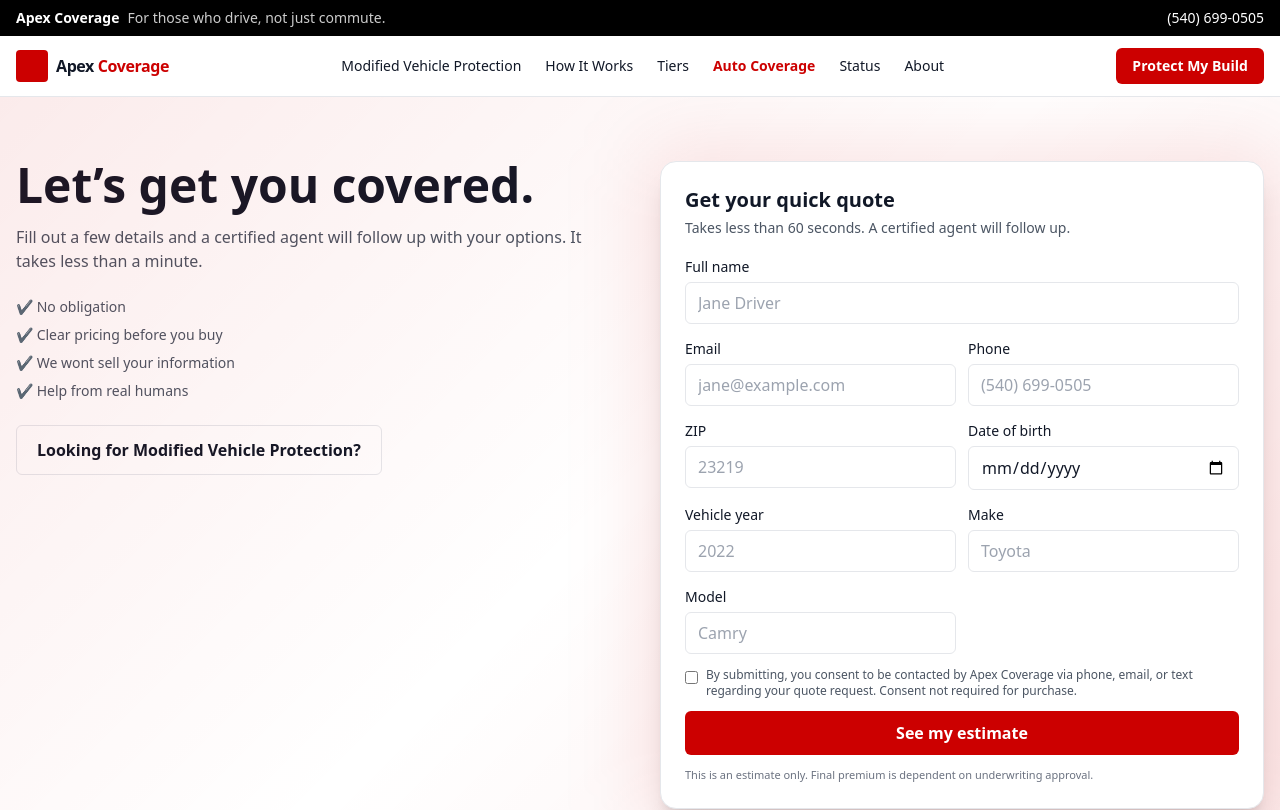
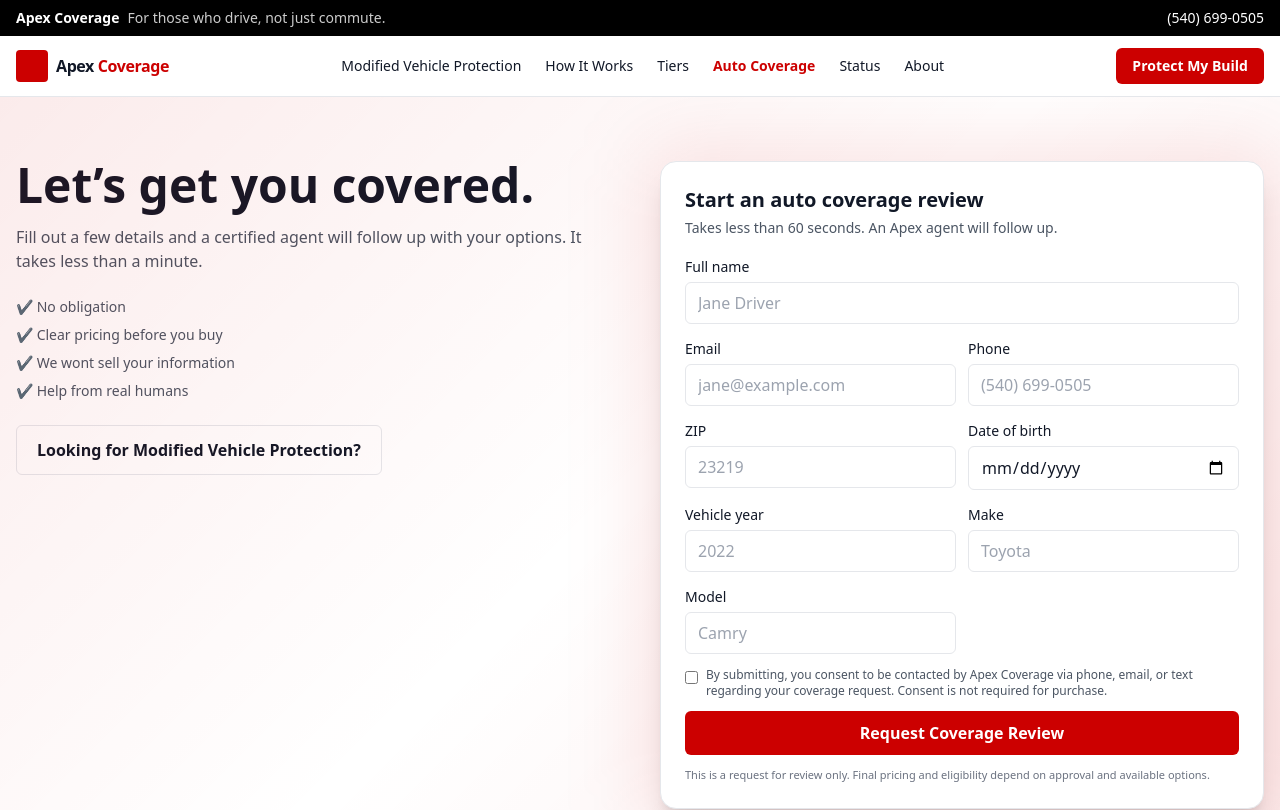
Before and after one commit to apexcoverage/Apex-Coverage-Site, a Next.js app: page /quote in a window 1280 px wide. Shown: the top 810 px of the page. Built offline with nearby package versions, Linux system fonts and the light colour scheme.

Commit message:
Update QuoteForm.tsx

```diff
--- a/components/QuoteForm.tsx
+++ b/components/QuoteForm.tsx
@@ -1,94 +1,70 @@
 'use client';
+
 import React, { useState } from 'react';
 
 export default function QuoteForm() {
   const [consent, setConsent] = useState(false);
-  const [formStatus, setFormStatus] = useState<"idle" | "submitting" | "success" | "error">("idle");
-  const [faqOpen, setFaqOpen] = useState<number | null>(0);
-
-  function FAQItem({ i, q, a }: { i: number; q: string; a: string }) {
-    const open = faqOpen === i;
-    return (
-      <div style={{ borderBottom: '1px solid #e5e7eb' }}>
-        <button
-          onClick={() => setFaqOpen(open ? null : i)}
-          style={{ width: '100%', padding: '16px 0', textAlign: 'left' }}
-          aria-expanded={open}
-        >
-          <span style={{ fontWeight: 600 }}>{q}</span>
-          <span style={{ float: 'right' }}>{open ? '▲' : '▼'}</span>
-        </button>
-        {open && <p style={{ paddingBottom: 16, color: '#4b5563' }}>{a}</p>}
-      </div>
-    );
-  }
+  const [formStatus, setFormStatus] = useState<'idle' | 'submitting' | 'success' | 'error'>('idle');
 
   async function onSubmitQuote(e: React.FormEvent) {
     e.preventDefault();
     const formEl = e.target as HTMLFormElement;
 
     if (!consent) {
-      alert("Please accept the consent notice to proceed.");
+      alert('Please accept the consent notice to proceed.');
       return;
     }
 
     const fd = new FormData(formEl);
-    fd.set("consent", consent ? "true" : "false");
+    fd.set('consent', consent ? 'true' : 'false');
 
     try {
-      setFormStatus("submitting");
-      const res = await fetch("/api/lead", { method: "POST", body: fd });
+      setFormStatus('submitting');
+      const res = await fetch('/api/lead', { method: 'POST', body: fd });
       const data = await res.json();
-      if (!res.ok || data?.ok !== true) throw new Error(data?.error || "Upstream error");
+      if (!res.ok || data?.ok !== true) {
+        throw new Error(data?.error || 'Upstream error');
+      }
 
-      setFormStatus("success");
+      setFormStatus('success');
       formEl.reset();
       setConsent(false);
     } catch (err) {
       console.error(err);
-      setFormStatus("error");
+      setFormStatus('error');
     }
+  }
+
+  if (formStatus === 'success') {
+    return (
+      <div className="relative bg-white border rounded-2xl shadow-xl p-6 text-center">
+        <h3 className="text-2xl font-semibold text-green-700 mb-2">
+          Coverage Review Submitted
+        </h3>
+        <p className="text-gray-700 mb-6">
+          Thanks for reaching out. An Apex Coverage agent will contact you soon
+          to review your options.
+        </p>
+        <button
+          onClick={() => setFormStatus('idle')}
+          className="bg-red-600 text-white px-6 py-2 rounded-md font-semibold hover:bg-red-700"
+        >
+          Start Another Review
+        </button>
+      </div>
+    );
   }
 
   return (
     <div className="relative bg-white border rounded-2xl shadow-xl p-6">
-      {formStatus === "success" ? (
-        <div className="text-center">
-          <h3 className="text-2xl font-semibold text-green-700 mb-2">Quote Request Submitted!</h3>
-          <p className="text-gray-700 mb-6">
-            Thanks for reaching out. A certified agent from <strong>Apex Coverage</strong> will contact you soon to finalize your quote.
-          </p>
-          <button
-            onClick={() => setFormStatus("idle")}
-            className="bg-red-600 text-white px-6 py-2 rounded-md font-semibold hover:bg-red-700"
-          >
-            Start Another Quote
-          </button>
-
-          <section className="mt-8 text-left">
-            <h4 className="text-xl font-semibold mb-3">Frequently Asked Questions</h4>
-            <div className="divide-y divide-gray-200">
-              {[
-                { q: "When will I hear back?", a: "Usually within one business day. Feel free to send us an email or call." },
-                { q: "Do you run my credit?", a: "In some cases, credit-based coverage is necessary. We’ll tell you before any soft checks." },
-                { q: "Can I change deductibles later?", a: "Yes—most changes can be made mid-term or at renewal." },
-                { q: "Do you cover modified cars?", a: "Yes. Tell us your mods and we’ll put together a coverage that fits your needs." },
-              ].map((f, i) => (
-                <FAQItem key={i} i={i} q={f.q} a={f.a} />
-              ))}
-            </div>
-          </section>
-        </div>
-      ) : (
-        <>
-          <h3 className="text-xl font-semibold mb-1">Get your quick quote</h3>
+      <h3 className="text-xl font-semibold mb-1">Start an auto coverage review</h3>
       <p className="text-sm text-gray-600 mb-4">
-            Takes less than 60 seconds. A certified agent will follow up.
+        Takes less than 60 seconds. An Apex agent will follow up.
       </p>
 
-          {formStatus === "error" && (
+      {formStatus === 'error' && (
         <div className="mb-3 rounded-md bg-red-50 border border-red-200 text-red-700 px-3 py-2 text-sm">
-              We couldn’t submit your quote. Please try again in a moment or email{" "}
+          We could not submit your coverage request. Please try again in a moment or email{' '}
           <a className="underline" href="mailto:support@driveapexcoverage.com">
             support@driveapexcoverage.com
           </a>.
@@ -137,25 +113,25 @@
               className="mt-1"
             />
             <span>
-                  By submitting, you consent to be contacted by Apex Coverage via phone, email, or text regarding your quote request.
-                  Consent not required for purchase.
+              By submitting, you consent to be contacted by Apex Coverage via
+              phone, email, or text regarding your coverage request. Consent is
+              not required for purchase.
             </span>
           </label>
         </div>
         <div className="sm:col-span-2">
           <button
             className="w-full bg-[#cc0000] hover:bg-red-700 text-white font-semibold py-2.5 rounded-md disabled:opacity-50"
-                disabled={formStatus === "submitting"}
+            disabled={formStatus === 'submitting'}
           >
-                {formStatus === "submitting" ? "Submitting..." : "See my estimate"}
+            {formStatus === 'submitting' ? 'Submitting...' : 'Request Coverage Review'}
           </button>
         </div>
         <p className="sm:col-span-2 text-[11px] text-gray-500">
-              This is an estimate only. Final premium is dependent on underwriting approval.
+          This is a request for review only. Final pricing and eligibility depend
+          on approval and available options.
         </p>
       </form>
-        </>
-      )}
     </div>
   );
 }
```
Lines whose indentation alone changed are shown as unchanged.
